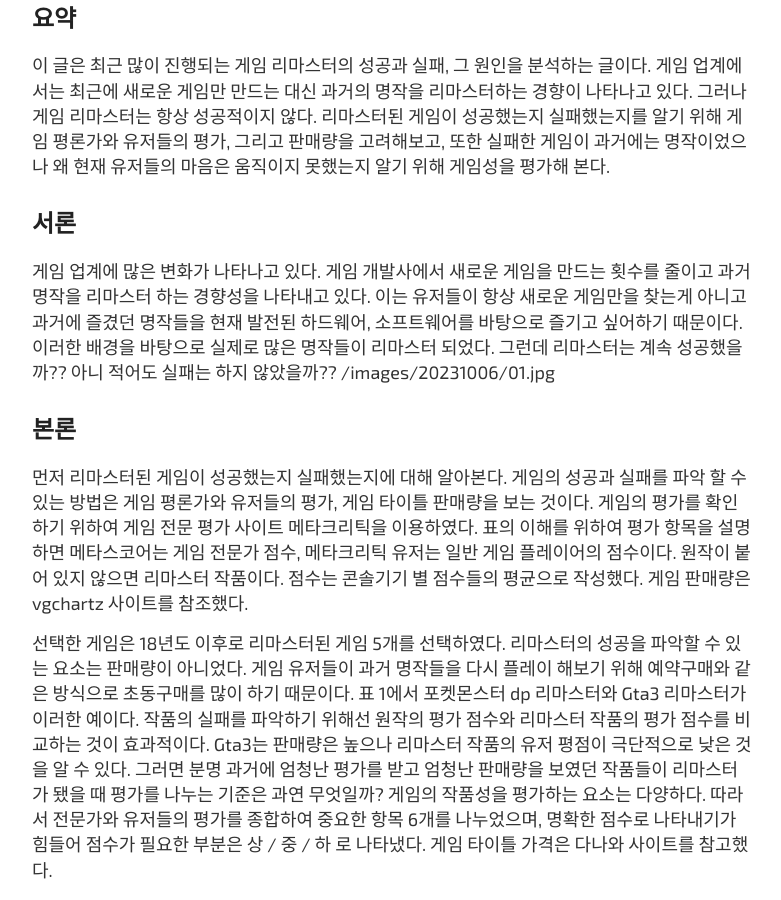
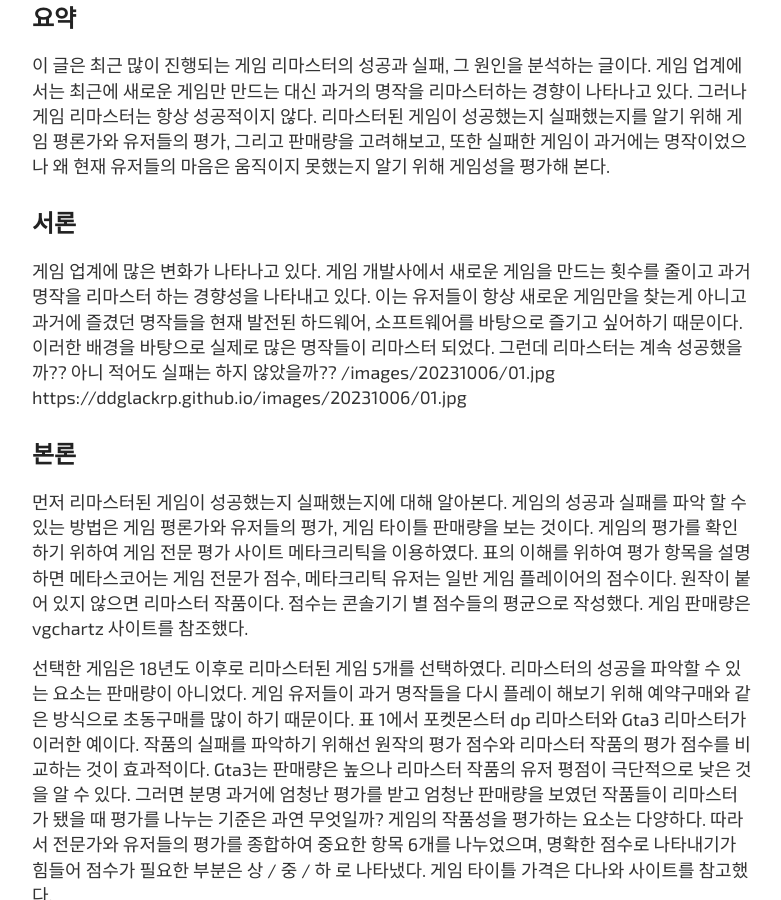
Before and after one commit to ddglackrp/ddglackrp.github.io, a Jekyll site: the page built from _posts/2023-10-06-Survey.md, in a window 1280 px wide and 900 px high, scrolled down 368 px. Shown: the whole window, without its empty margins (248-1029 px from the left). Built offline with Jekyll 4.4.1, drawn with Linux system fonts in a browser that asks for light colours; some web fonts are replaced; part of the change alters nothing that is shown.

Commit message:
feat : 사진 다른 방법 추가

```diff
--- a/_posts/2023-10-06-Survey.md
+++ b/_posts/2023-10-06-Survey.md
@@ -15,6 +15,7 @@ tags: article, nextjs, js
 ## 서론
 게임 업계에 많은 변화가 나타나고 있다. 게임 개발사에서 새로운 게임을 만드는 횟수를 줄이고 과거 명작을 리마스터 하는 경향성을 나타내고 있다. 이는 유저들이 항상 새로운 게임만을 찾는게 아니고 과거에 즐겼던 명작들을 현재 발전된 하드웨어, 소프트웨어를 바탕으로 즐기고 싶어하기 때문이다. 이러한 배경을 바탕으로 실제로 많은 명작들이 리마스터 되었다. 그런데 리마스터는 계속 성공했을까?? 아니 적어도 실패는 하지 않았을까??
 {{site.baseurl}}/images/20231006/01.jpg
+https://ddglackrp.github.io/images/20231006/01.jpg
 ## 본론
 먼저 리마스터된 게임이 성공했는지 실패했는지에 대해 알아본다. 게임의 성공과 실패를 파악 할 수 있는 방법은 게임 평론가와 유저들의 평가, 게임 타이틀 판매량을 보는 것이다. 게임의 평가를 확인하기 위하여 게임 전문 평가 사이트 메타크리틱을 이용하였다. 표의 이해를 위하여 평가 항목을 설명하면 메타스코어는 게임 전문가 점수, 메타크리틱 유저는 일반 게임 플레이어의 점수이다. 원작이 붙어 있지 않으면 리마스터 작품이다. 점수는 콘솔기기 별 점수들의 평균으로 작성했다. 게임 판매량은 vgchartz 사이트를 참조했다.
 
```
